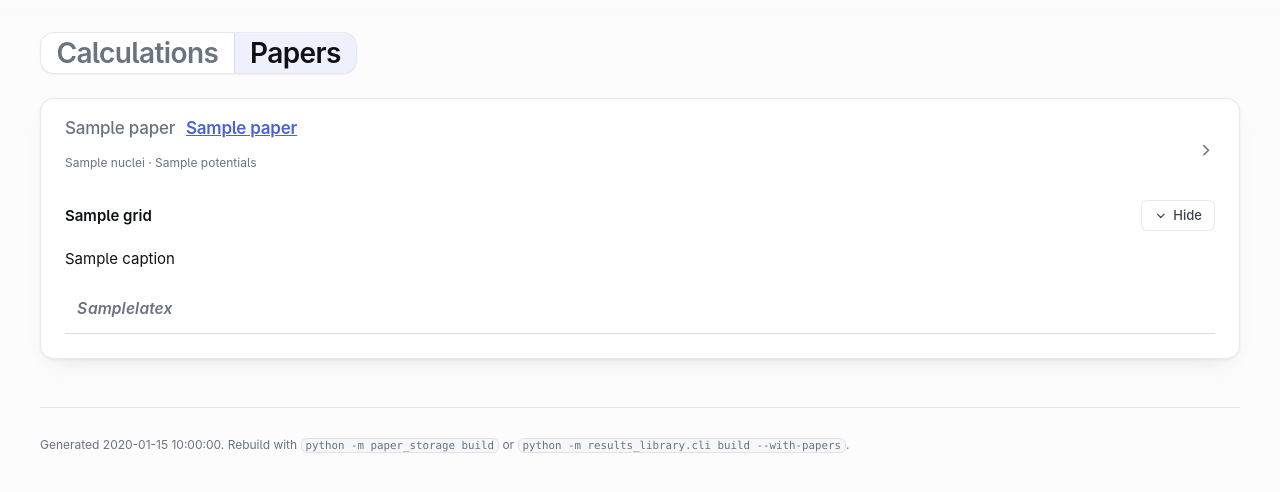
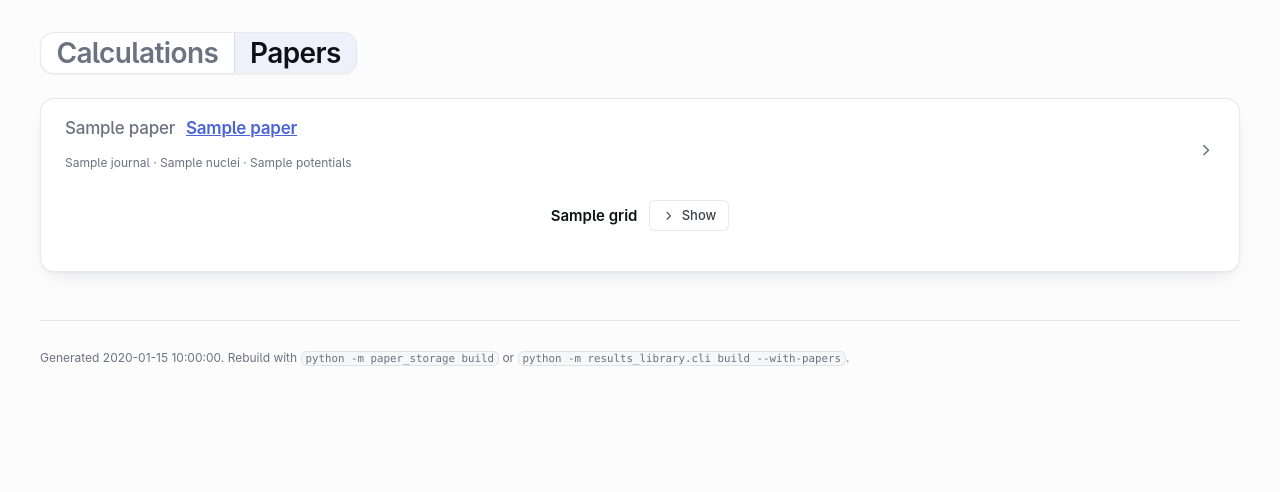
Before and after one commit to shadowcaramel/Calculation-Storage, a Python web app: template paper_storage/views/templates/index.html in a window 1280 px wide. Shown: the part 54-546 px from the top of the page. Run offline with Jinja, Linux system fonts and the light colour scheme; the template is opened without the code that fills it: most values are stand-ins (such as "Sample title", 1, 10 or a date in 2020); lists and menus that the app fills with data are empty; some web fonts are replaced.

Commit message:
Update paper templates and styles for improved UI and functionality
- Enhanced index.html to display journal information alongside nuclei and potentials.
- Modified paper.html to include a collapsible section for LaTeX source, improving user experience.
- Updated CSS to center-align grid elements and style the new LaTeX spoiler section.
- Added tests to verify the presence of new UI elements and ensure proper rendering.

```diff
--- a/paper_storage/views/templates/index.html
+++ b/paper_storage/views/templates/index.html
@@ -22,8 +22,8 @@
         {% if paper.year_label %}<span class="paper-year">{{ paper.year_label }}</span>{% endif %}
         <a href="{{ paper.href }}">{{ paper.title }}</a>
       </h2>
-      {% if paper.nuclei or paper.potentials %}
-      <p class="hint">{{ paper.nuclei }}{% if paper.nuclei and paper.potentials %} · {% endif %}{{ paper.potentials }}</p>
+      {% if paper.journal or paper.nuclei or paper.potentials %}
+      <p class="hint">{{ paper.journal }}{% if paper.journal and (paper.nuclei or paper.potentials) %} · {% endif %}{{ paper.nuclei }}{% if paper.nuclei and paper.potentials %} · {% endif %}{{ paper.potentials }}</p>
       {% endif %}
     </div>
     <a class="row-open" href="{{ paper.href }}" aria-label="Open paper">{{ icon("chevron-right") }}</a>
@@ -32,11 +32,11 @@
   <div data-grid>
     <div class="table-head">
       <h3>{{ grid.title }}</h3>
-      <button type="button" class="hide-grid" aria-expanded="true">
-        {{ icon("chevron-down") }} <span class="hide-grid-label">Hide</span>
+      <button type="button" class="hide-grid" aria-expanded="false">
+        {{ icon("chevron-down") }} <span class="hide-grid-label">Show</span>
       </button>
     </div>
-    <div class="paper-grid-body">
+    <div class="paper-grid-body" hidden>
       {% if grid.caption %}<p>{{ grid.caption }}</p>{% endif %}
       {{ grid_table(grid) }}
     </div>
--- a/results_library/views/assets/style.css
+++ b/results_library/views/assets/style.css
@@ -513,6 +513,25 @@
 }
 .paper-block [data-grid],
 .paper-block figure { margin-top: var(--sp-4); }
+.paper-block [data-grid] { text-align: center; }
+.paper-block [data-grid] .table-head { justify-content: center; }
+.parsed-grid th,
+.parsed-grid td {
+  text-align: center;
+  vertical-align: middle;
+}
+
+.latex-spoiler {
+  margin-top: var(--sp-4);
+  text-align: left;
+}
+.latex-spoiler summary {
+  cursor: pointer;
+  color: var(--muted);
+  font-size: var(--fs-sm);
+  font-weight: 600;
+}
+.latex-spoiler .actions { margin-top: var(--sp-3); }
 .paper-block img,
 .table-block figure img {
   max-width: 100%;
```
Also changed, not shown: paper_storage/views/templates/paper.html (+8 -7 lines), tests/test_paper_storage.py (+3 -0 lines).
